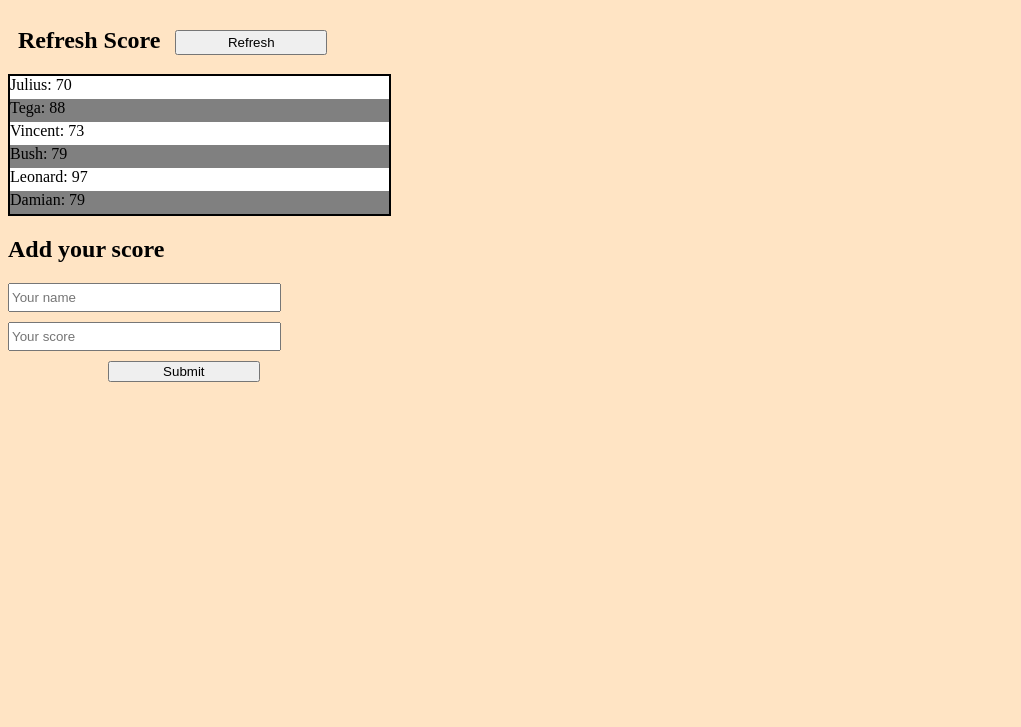
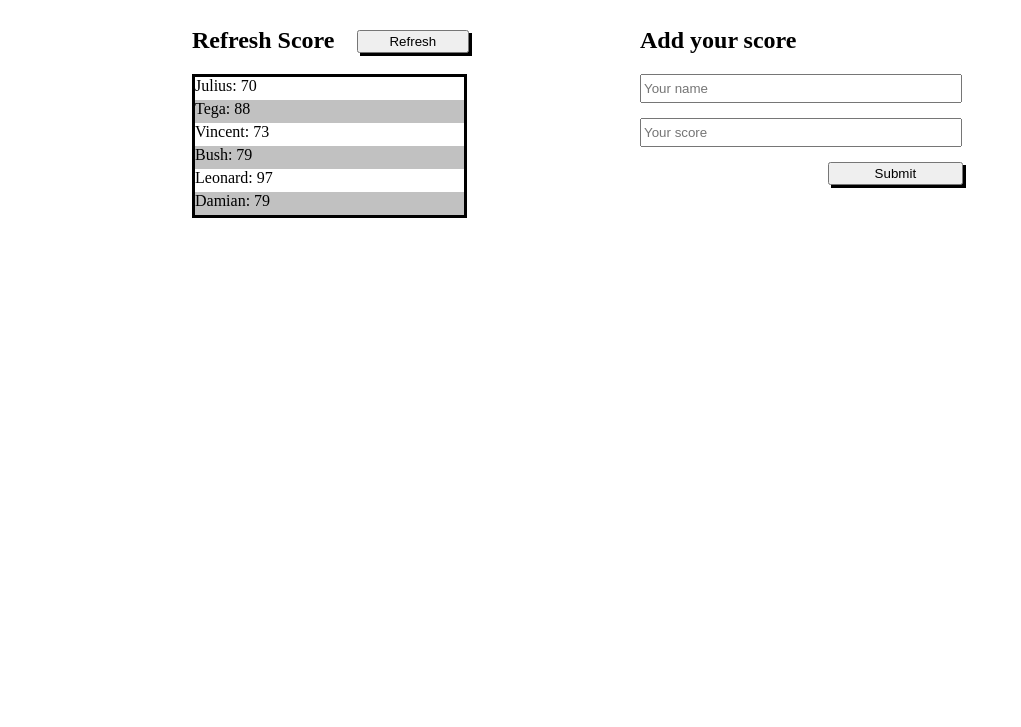
Before and after one commit to Ogaga01/Leaderboard-API, a website built with webpack: page src/index.html in a window 1280 px wide. Shown: the part 73-800 px from the top of the page, without its empty margins (0-1021 px from the left). Built offline with nearby package versions, Linux system fonts and the light colour scheme.

Commit message:
Modify styling in style.css

```diff
--- a/src/index.js
+++ b/src/index.js
@@ -11,12 +11,15 @@ header.appendChild(title);
 body.appendChild(header)
 const main = document.createElement('main');
 body.appendChild(main);
+const divD = document.createElement('div');
+divD.setAttribute('id', 'main-div');
 const refreshSection = document.createElement('section');
 refreshSection.setAttribute('id', 'ref-section');
 const addScoreSection = document.createElement('section');
 addScoreSection.setAttribute('id', 'add-section');
-main.appendChild(refreshSection);
-main.appendChild(addScoreSection);
+divD.appendChild(refreshSection);
+divD.appendChild(addScoreSection);
+main.appendChild(divD)
 refreshSection.appendChild(refreshTitle());
 refreshSection.appendChild(displayScore());
 addScoreSection.appendChild(addScore());
--- a/src/style.css
+++ b/src/style.css
@@ -1,52 +1,74 @@
 body {
-    background-color: bisque;
+    background-color: #fff;
+    margin: 0;
+    padding: 0;
 }
 
-#ref-div {
-    display: flex;
-    width: 30%;
-    margin-left: 10px;
+#ref-section{
+    width: 50%;
 }
 
-#ref-button {
-    height: 25px;
-    margin-top: 23px;
-    margin-left: 15px;
-    width: 40%;
+#add-section {
+    width: 50%;
 }
 
-#display {
-    border: 2px solid black;
-    width: 30%;
-}
-
-.white {
-    background-color: #fff;
-    margin-top: 0;
-    margin-bottom: 0;
-    height: 23px;
-}
-
-.black {
-    background-color: grey;
-    margin-top: 0;
-    margin-bottom: 0;
-    height: 23px;
+#main-div {
+    display: flex;
+    width: 70%;
+    margin-left: 15%;
+    justify-content: space-around;
 }
 
 #add-section-div {
     display: flex;
     flex-direction: column;
-    width: 30%;
 }
 
 input {
+    height: 23px;
     width: 70%;
-    height: 23px;
-    margin-bottom: 10px;
+    margin-bottom: 15px;
 }
 
 #submit-score {
-    width: 40%;
-    margin-left: 100px;
+    width: 30%;
+    margin-left: 42%;
+    height: 23px;
 }
+
+#ref-div {
+    display: flex;
+}
+
+#ref-button {
+    height: 23px;
+    margin-top: 23px;
+    width: 25%;
+    margin-left: 5%;
+}
+
+#display {
+    border: 3px solid black;
+    width: 60%;
+}
+
+.white {
+    background-color: #fff;
+    height: 23px;
+    margin-bottom: 0;
+    margin-top: 0;
+}
+.black {
+    background-color: #C1C1C1;
+    height: 23px;
+    margin-bottom: 0;
+    margin-top: 0;
+}
+
+button {
+    box-shadow: 3px 3px;
+}
+
+h1 {
+    margin-left: 3%;
+}
```
